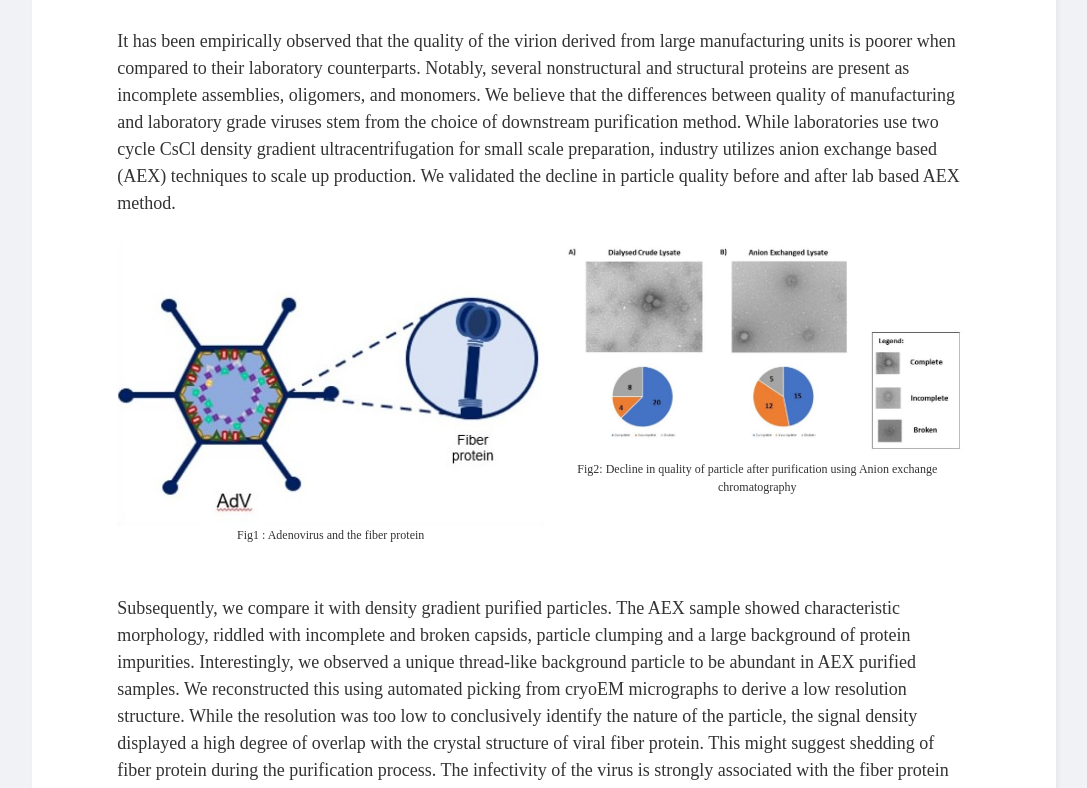
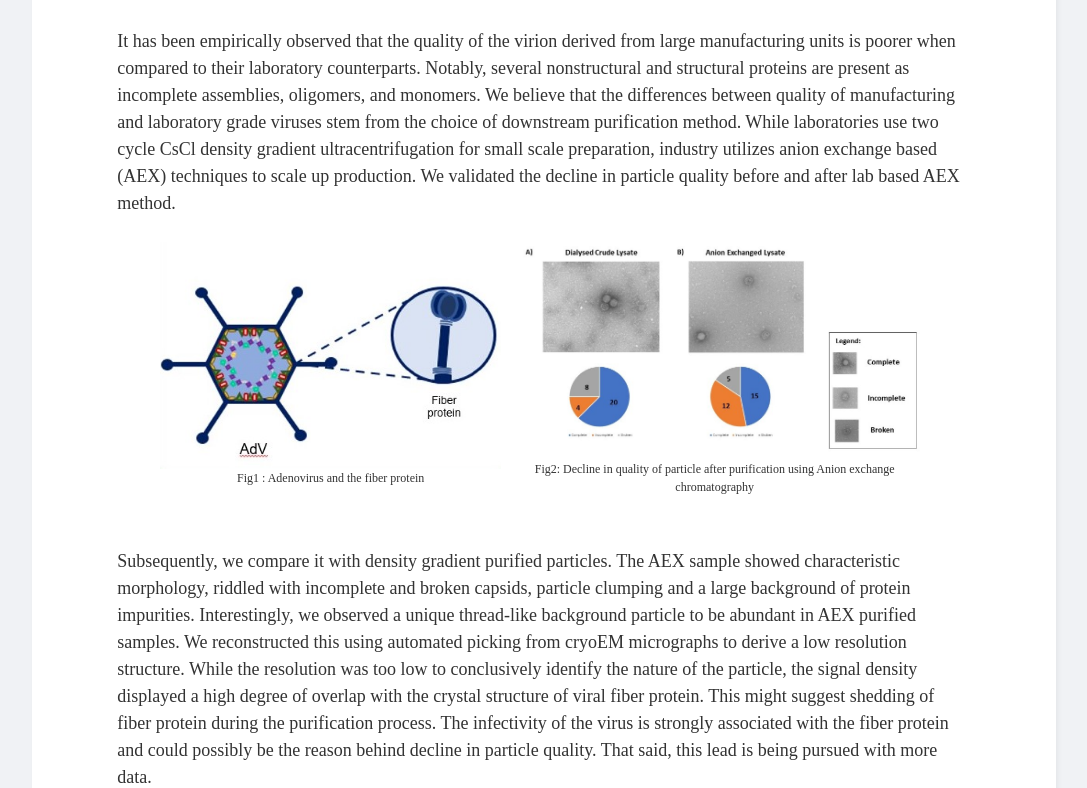
Before and after one commit to KinChao/rouselab-frontend, a React (Create React App) app: page /#/Projects in a window 1280 px wide. Shown: the part 423-1211 px from the top of the page, without its empty margins (96-1183 px from the left). Built offline with nearby package versions, Linux system fonts and the light colour scheme.

Commit message:
modified:   build/asset-manifest.json 	modified:   build/index.html 	modified:   src/components/Projects/index.js 	build/static/js/

```diff
--- a/src/components/Projects/index.js
+++ b/src/components/Projects/index.js
@@ -71,8 +71,8 @@ const ProjectPage = () => {
       <Col xs={{ span: 1 }} sm={{ span: 2 }} md={{ span: 2 }}></Col>
 
 
-      <Col xs={{ span: 0 }} sm={{ span: 5 }} md={{ span: 2}}></Col>
-      <Col xs={{ span: 24 }} sm={{ span: 10 }} md={{ span: 10 }}>
+      <Col xs={{ span: 0 }} sm={{ span: 3 }} md={{ span: 3}}></Col>
+      <Col xs={{ span: 24 }} sm={{ span: 8 }} md={{ span: 8 }}>
       <p style={{color:'#fff'}}>1</p>
         <div>
           <img alt=""
@@ -82,6 +82,7 @@ const ProjectPage = () => {
         <p style={{color:'#fff'}}>1</p>
         <p style={{color:'#fff'}}>1</p>
       </Col>
+
       <Col xs={{ span: 24 }} sm={{ span: 10 }} md={{ span: 10 }}>
         <div>
           <img alt=""
@@ -91,7 +92,7 @@ const ProjectPage = () => {
         <p style={{color:'#fff'}}>1</p>
         <p style={{color:'#fff'}}>1</p>
       </Col>
-      <Col xs={{ span: 0 }} sm={{ span: 2 }} md={{ span: 2}}></Col>
+      <Col xs={{ span: 0 }} sm={{ span: 3 }} md={{ span: 3}}></Col>
 
 
 
```
Also changed, not shown: 2 other files (tests, documents, lock files or other folders).
